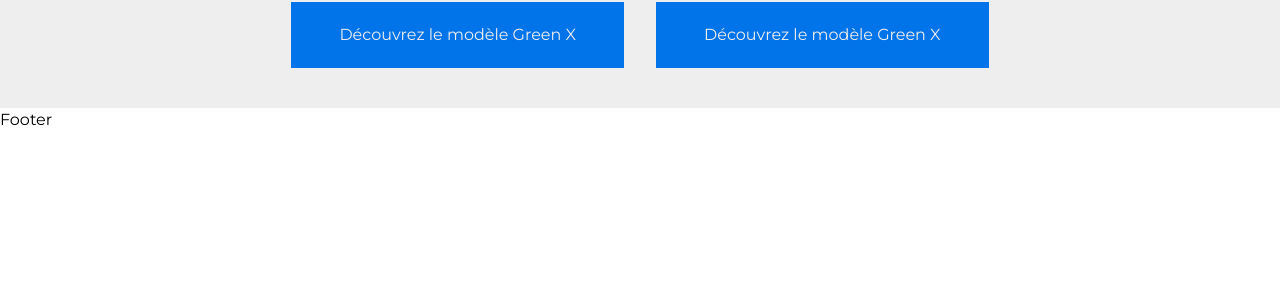
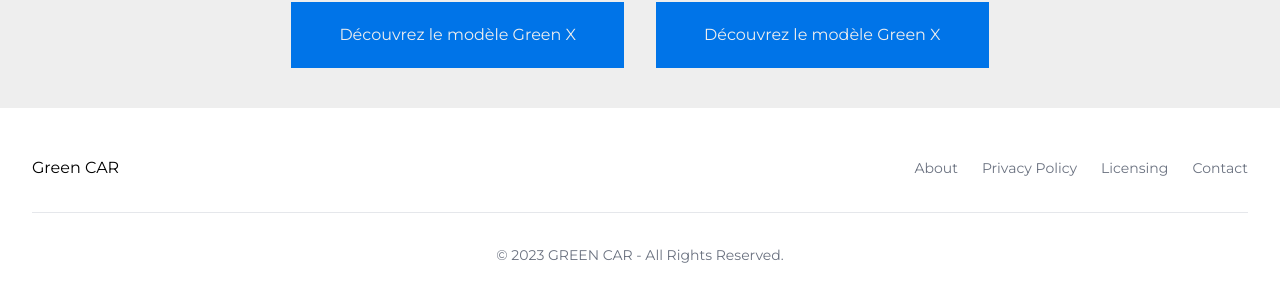
Before and after one commit to mlk-chess/green-it, a Nuxt app: page / in a window 1280 px wide. Shown: the part 1913-2214 px from the top of the page. Before the commit the page ends 2045 px from the top, so only its background shows below. Built offline with nearby package versions, Linux system fonts and the light colour scheme.

Commit message:
Add Footer section

```diff
--- a/components/Footer.vue
+++ b/components/Footer.vue
@@ -1,5 +1,30 @@
 <template>
-    <div>
-        Footer
-    </div>
+
+    <footer class="bg-white dark:bg-gray-900 m-4">
+        <div class="w-full max-w-screen-xl mx-auto p-4 md:py-8">
+            <div class="sm:flex sm:items-center sm:justify-between">
+                <span>
+                    Green CAR
+                </span>
+                <ul class="flex flex-wrap items-center mb-6 text-sm font-medium text-gray-500 sm:mb-0 dark:text-gray-400">
+                    <li>
+                        <a href="#" class="mr-4 hover:underline md:mr-6 ">About</a>
+                    </li>
+                    <li>
+                        <a href="#" class="mr-4 hover:underline md:mr-6">Privacy Policy</a>
+                    </li>
+                    <li>
+                        <a href="#" class="mr-4 hover:underline md:mr-6 ">Licensing</a>
+                    </li>
+                    <li>
+                        <a href="#" class="hover:underline">Contact</a>
+                    </li>
+                </ul>
+            </div>
+            <hr class="my-6 border-gray-200 sm:mx-auto dark:border-gray-700 lg:my-8" />
+            <span class="block text-sm text-gray-500 sm:text-center dark:text-gray-400">© 2023 GREEN CAR -  All Rights Reserved.</span>
+        </div>
+    </footer>
+
+
 </template>
```
